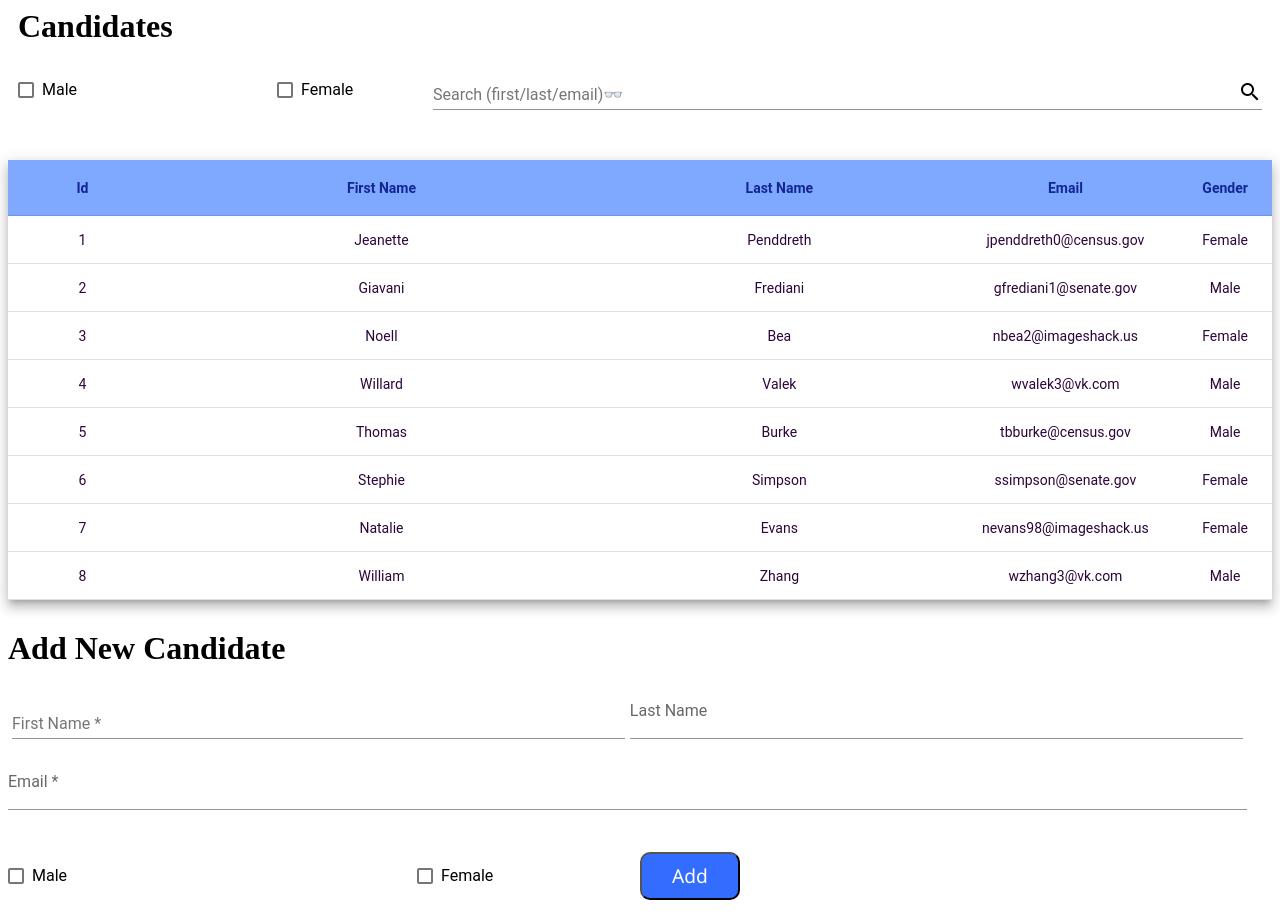
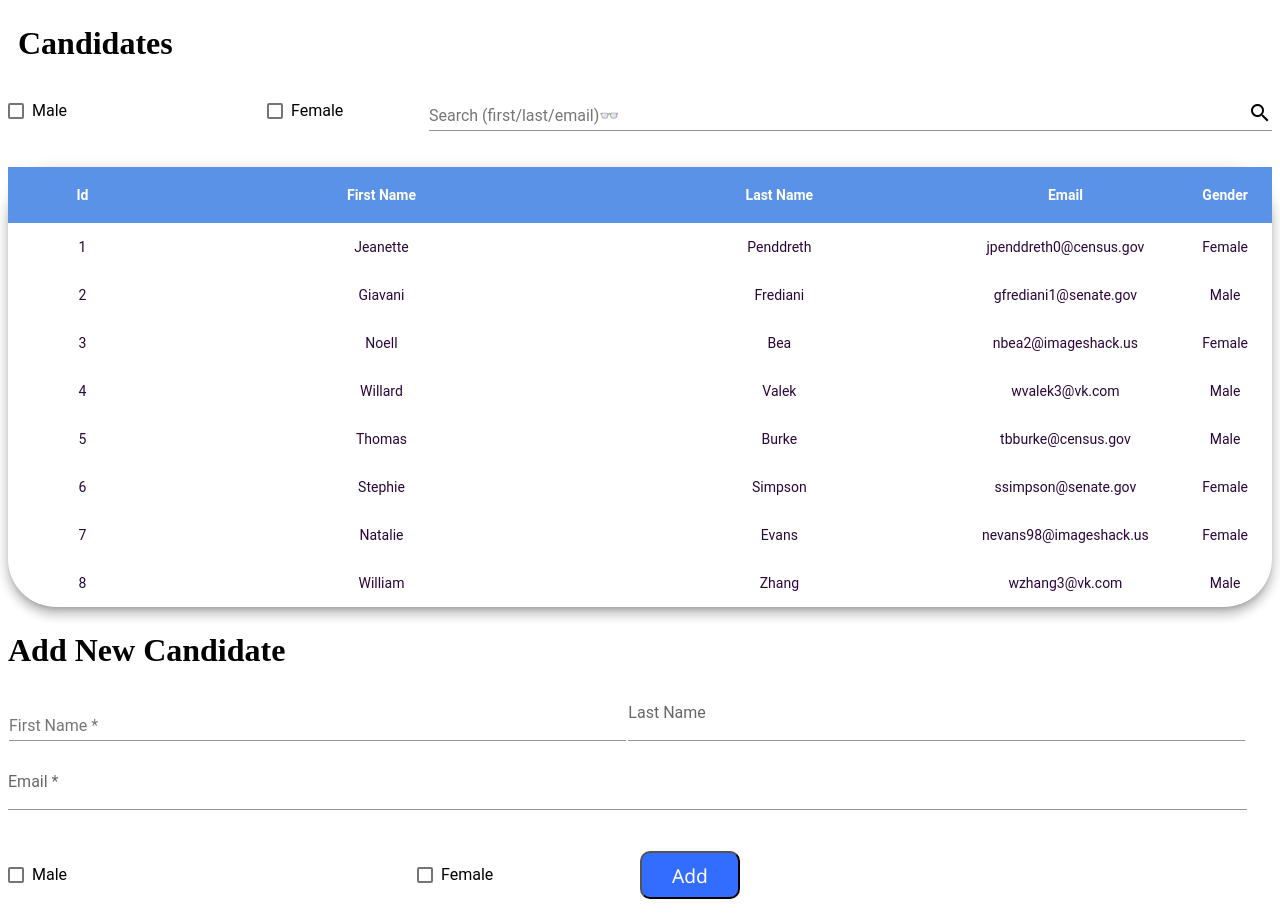
Before and after one commit to Akshay-IndieDev/angular-ivy-jpqtru, an Angular app: page / in a window 1280 px wide. Built offline with nearby package versions, Linux system fonts and the light colour scheme.

Commit message:
2 files modified

```diff
--- a/src/app/app.component.css
+++ b/src/app/app.component.css
@@ -34,7 +34,7 @@ p {
 }
 
 .example-margin {
-  margin: 0px 10px;
+  margin: 0px 0px;
 }
 
 .example-section {
@@ -69,16 +69,27 @@ p {
   font-size: 16px;
 }
 
+.example-container.mat-elevation-z8 {
+  border-radius: 3em;
+}
+
+table {
+  width: 100%;
+  border-collapse: collapse;
+  background-color: transparent !important;
+}
+
 #userTable thead,
 #userTable th {
-  background-color: rgb(127, 168, 255);
+  background-color: rgb(89, 146, 231);
   text-align: center;
   font-weight: 600;
   font-size: 14px;
-  margin-top: 30px;
+  margin-top: 10px;
   margin-bottom: 30px;
   align-items: center;
-  color: rgb(19, 38, 148);
+  color: rgb(255, 255, 255);
+  border-bottom: none;
 }
 
 #userTable td {
@@ -88,14 +99,12 @@ p {
   margin-bottom: 30px;
   align-items: center;
   width: 100%;
+  border-top: none;
+  border-bottom: none;
 }
 
 .example-container.mat-elevation-z8 {
-  margin-top: 30px;
-}
-
-.bottomForm {
-  margin-top: 30px;
+  margin-top: 10px;
 }
 
 .mat-column-id {
@@ -159,3 +168,7 @@ p {
   hyphens: auto;
   padding-right: 24px !important;
 }
+
+.noMargin{
+  margin:25px 0px;
+}
--- a/src/app/app.component.html
+++ b/src/app/app.component.html
@@ -1,4 +1,4 @@
-<h1 style="margin-left:10px">Candidates</h1>
+<h1 class="noMargin" style="margin-left:10px">Candidates</h1>
 <div class="example-margin">
   <form layout-align="center center" layout="column" style="display: flex">
     <!-- Checkbox group -->
@@ -62,8 +62,8 @@
     <tr mat-row *matRowDef="let row; columns: displayedColumns"></tr>
   </table>
 </div>
-<div class="bottomForm">
-  <h1>Add New Candidate</h1>
+<div>
+  <h1 class="noMargin">Add New Candidate</h1>
 
   <form class="example-form" [formGroup]="userAddressValidations">
     <table class="example-full-width" cellspacing="3" style="border:none">
```
